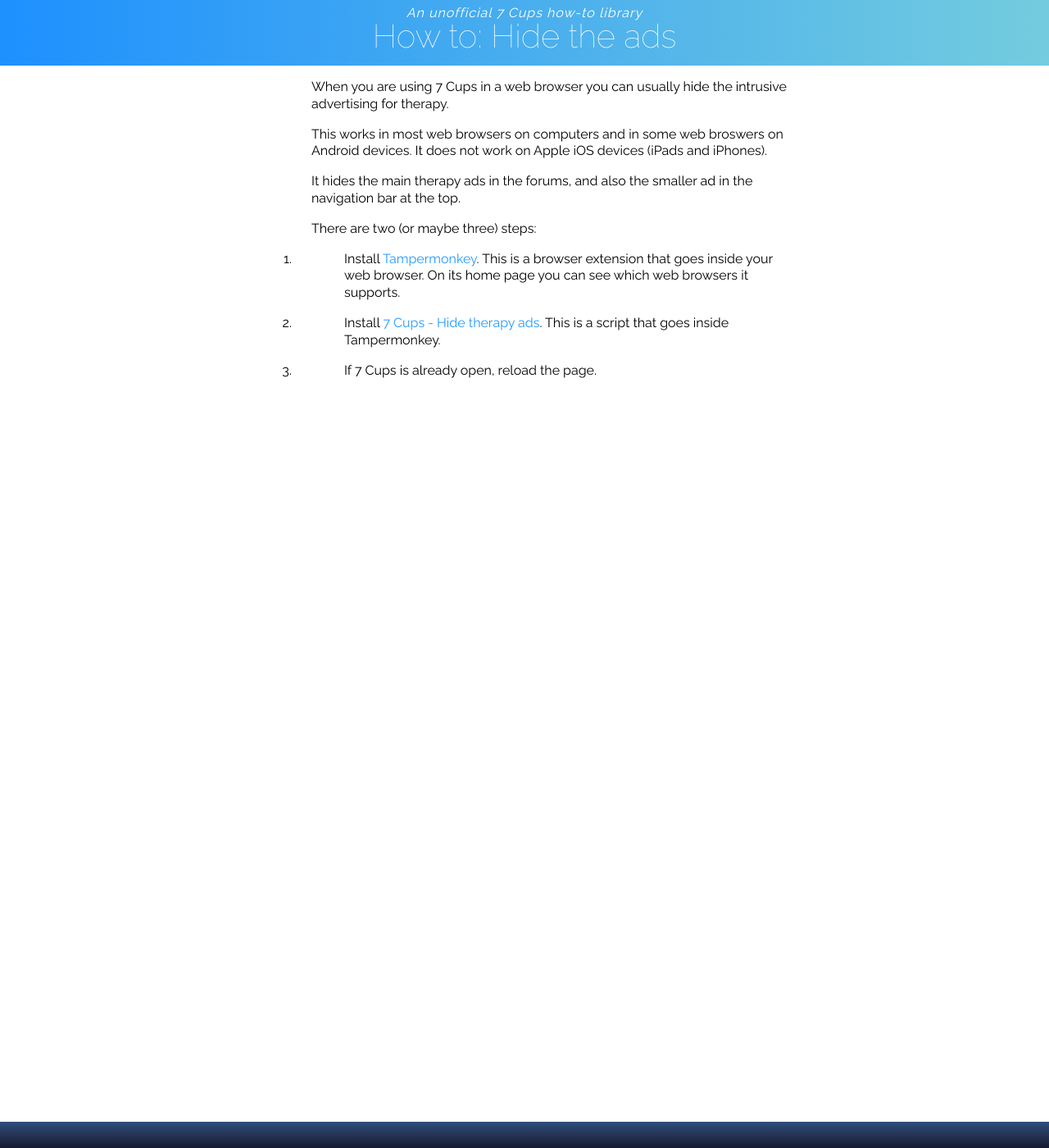
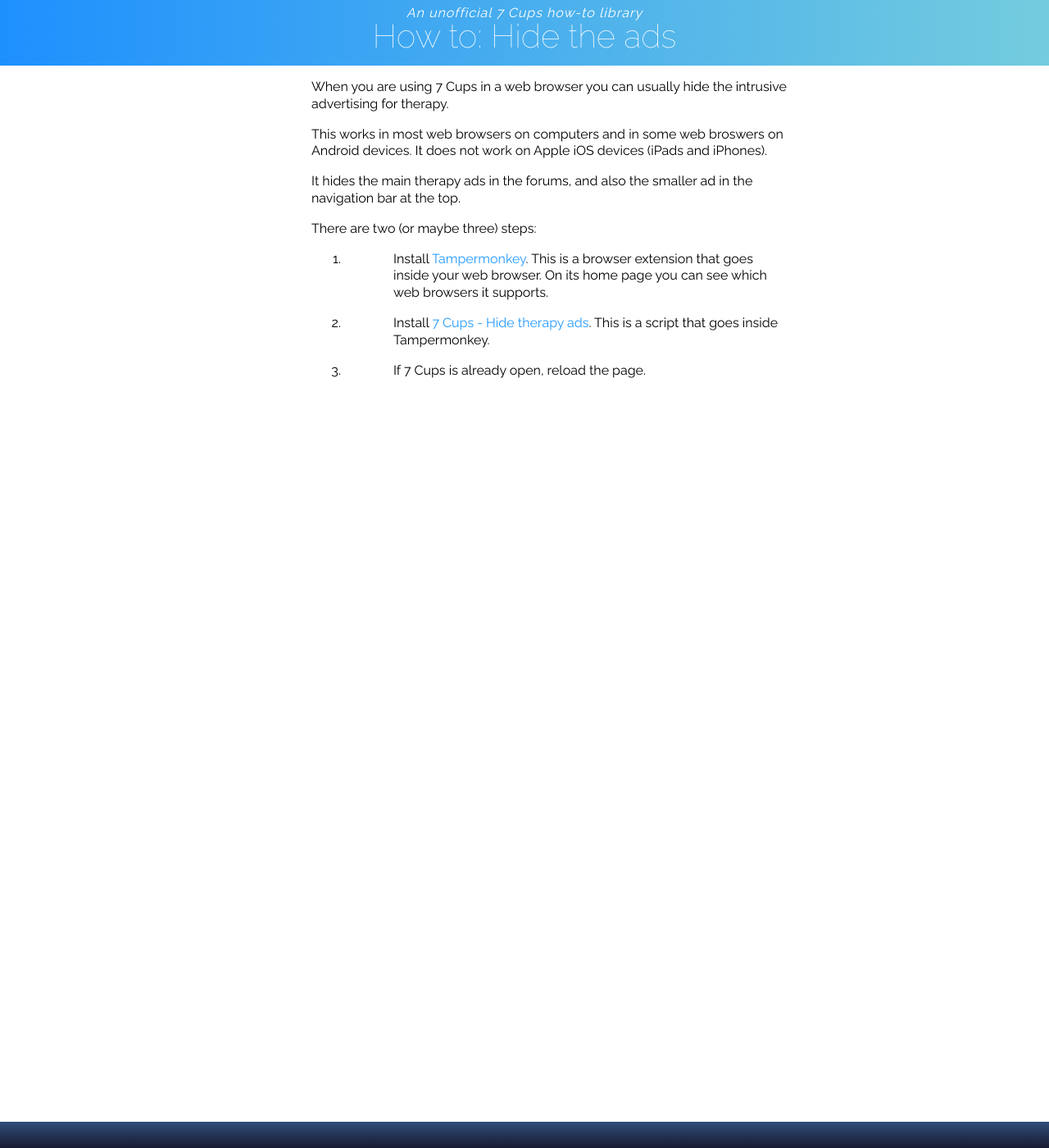
Before and after one commit to RarelyCharlie/rarelycharlie.github.io, a Jekyll site: the page built from howto/hide-ads.md, in a window 1280 px wide and 1400 px high. Shown: the whole window at 82% size. Built offline with Jekyll 4.4.1, drawn with Linux system fonts in a browser that asks for light colours.

Commit message:
indent lists

```diff
--- a/_layouts/default.html
+++ b/_layouts/default.html
@@ -32,7 +32,7 @@ body.keyboard {overflow: hidden;}
 #header h2 {font-weight: 100; margin: 0; font-size: 40px; line-height: 40px;}
 #header span {display: inline-block; letter-spacing: 1px; position: relative; top: 4px; font-style: italic;}
 #content {max-width: 640px; margin: 0 auto; padding: 0 1ex 60em 1ex;}
-#content p {margin-top: 0; margin-left: 60px;}
+#content p, #content ol, #content ul {margin-top: 0; margin-left: 60px;}
 input {font-size: inherit; margin-left: 1ex; padding: 0 2px;}
 del {text-decoration: none; display: inline-block; color: #070; cursor: pointer;}
 del:hover {background: #afa; color: #00a;}
```
